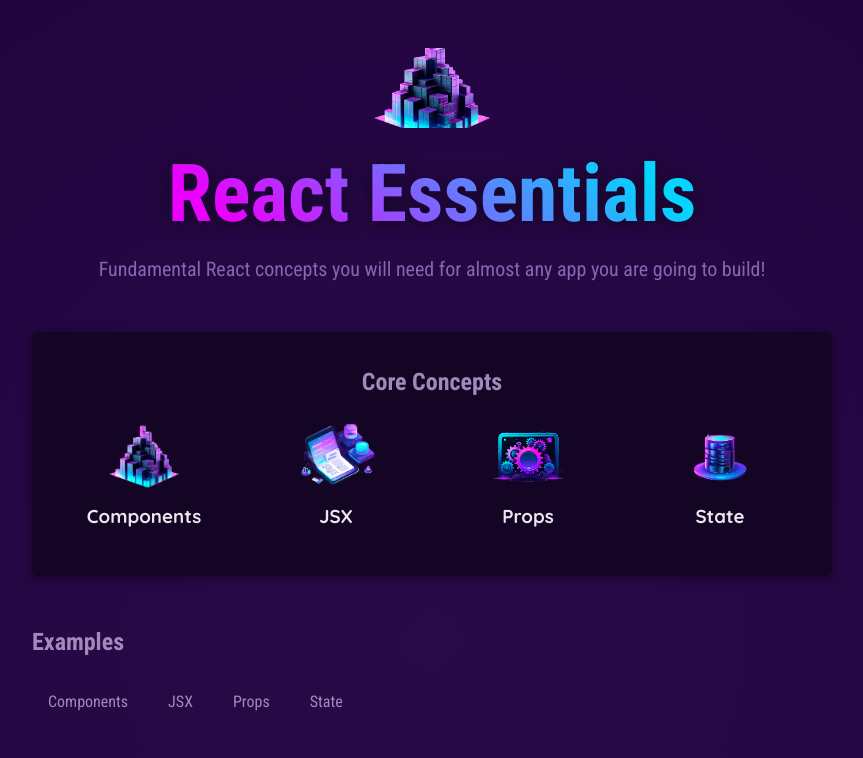
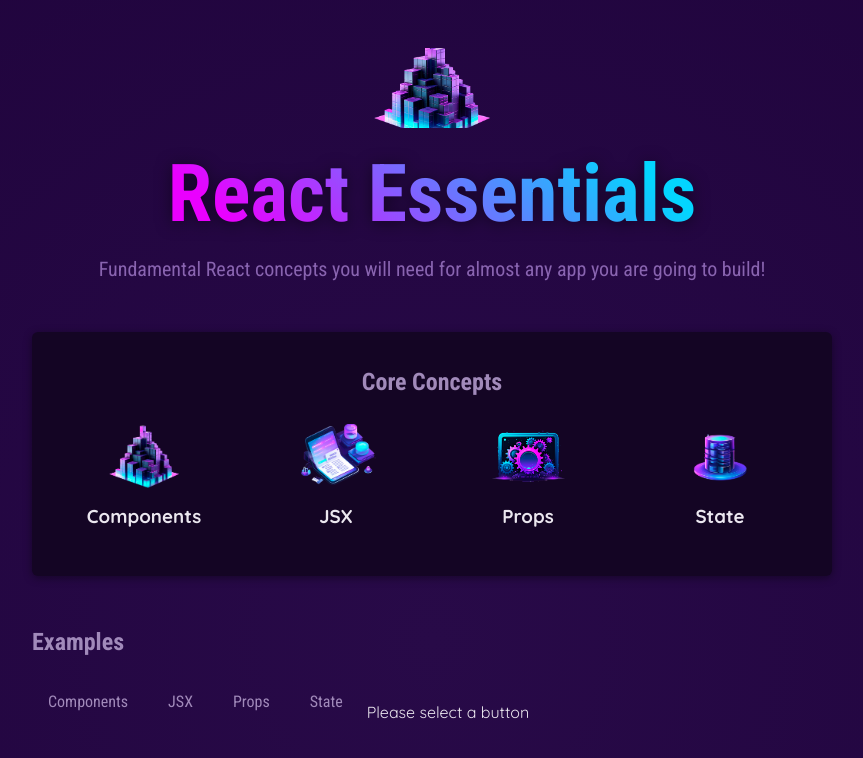
Before and after one commit to xiaodong2008/react-essentials, a React (Create React App) app: page / in a window 1280 px wide. Shown: the top 758 px of the page, without its empty margins (208-1071 px from the left). Built offline with nearby package versions, Linux system fonts and the light colour scheme.

Commit message:
Update TabButton click handling to use example key and improve active state display

```diff
--- a/src/App.jsx
+++ b/src/App.jsx
@@ -25,21 +25,25 @@ function App() {
             {Object.keys(EXAMPLES).map((key, index) => (
               <TabButton
                 handleClick={() => {
-                  setActiveExample(index);
-                  console.log(index, "clicked");
+                  setActiveExample(key);
+                  console.log(EXAMPLES[key].title, "clicked");
                 }}
                 key={index}
               >
                 <span
                   style={{
-                    fontWeight: activeExample == index && 900,
-                    color: activeExample == index && "skyblue",
+                    fontWeight: activeExample == key && 900,
+                    color: activeExample == key && "skyblue",
                   }}
                 >
                   {EXAMPLES[key].title}
                 </span>
               </TabButton>
             ))}
+            <p>
+              {(activeExample && EXAMPLES[activeExample]?.title) ||
+                "Please select a button"}
+            </p>
           </menu>
         </section>
       </main>
```
